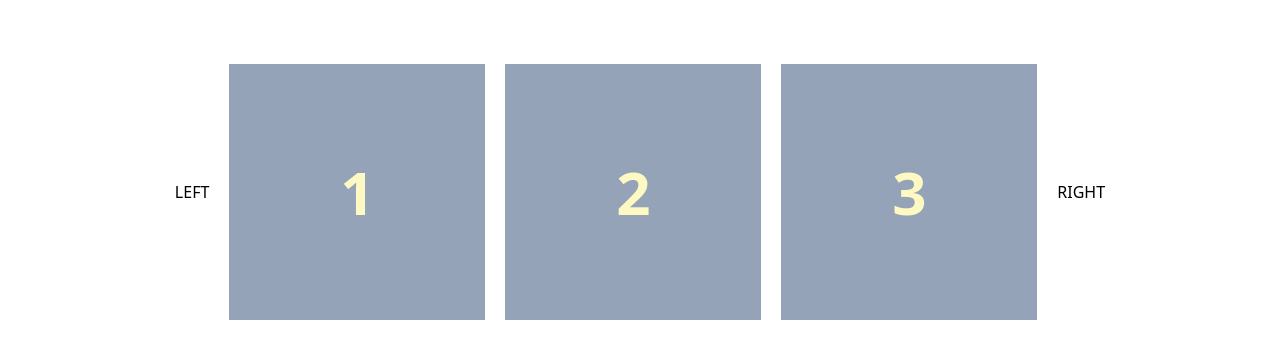
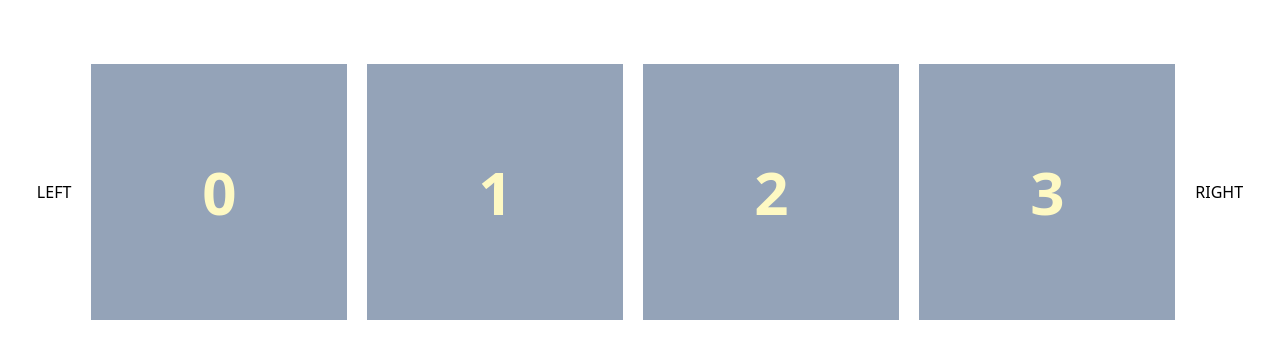
Before and after one commit to Kiril-Pavlov/responsive-react-slider, a React (Create React App) app: page / in a window 1280 px wide. Shown: the top 358 px of the page. Built offline with nearby package versions, Linux system fonts and the light colour scheme.

Commit message:
added number of slides to show at once

```diff
--- a/src/App.js
+++ b/src/App.js
@@ -2,7 +2,8 @@ import { useState } from "react";
 import Card from "./components/Card";
 
 function App() {
-  const [activeSlider,setActiveSlider] =useState(1)
+  const [activeSlider,setActiveSlider] =useState(0)
+  const [slidersNumber,setSlidersNumber] =useState(4)
 
   let sliders = [
     {
@@ -27,7 +28,7 @@ function App() {
     },
   ];
 
-  let modifiedSlides = sliders.slice(activeSlider,activeSlider+3)
+  let modifiedSlides = sliders.slice(activeSlider,activeSlider+slidersNumber)
 
   const handleShiftLeft = () =>{
     if(activeSlider===0){
@@ -38,7 +39,7 @@ function App() {
   }
 
   const handleShiftRight = () =>{
-    if(activeSlider === sliders.length-3){
+    if(activeSlider === sliders.length-slidersNumber){
       setActiveSlider(activeSlider)
     }else{
       setActiveSlider(activeSlider+1)
```
